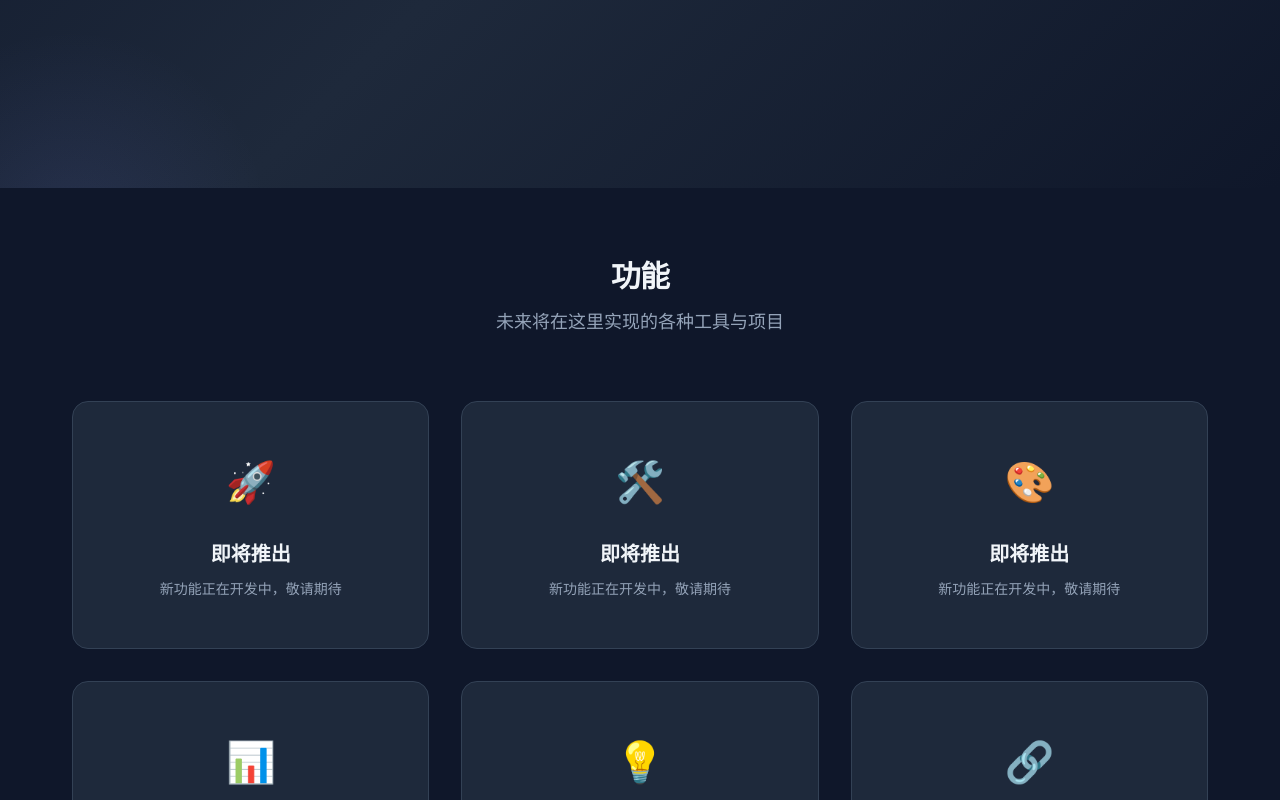
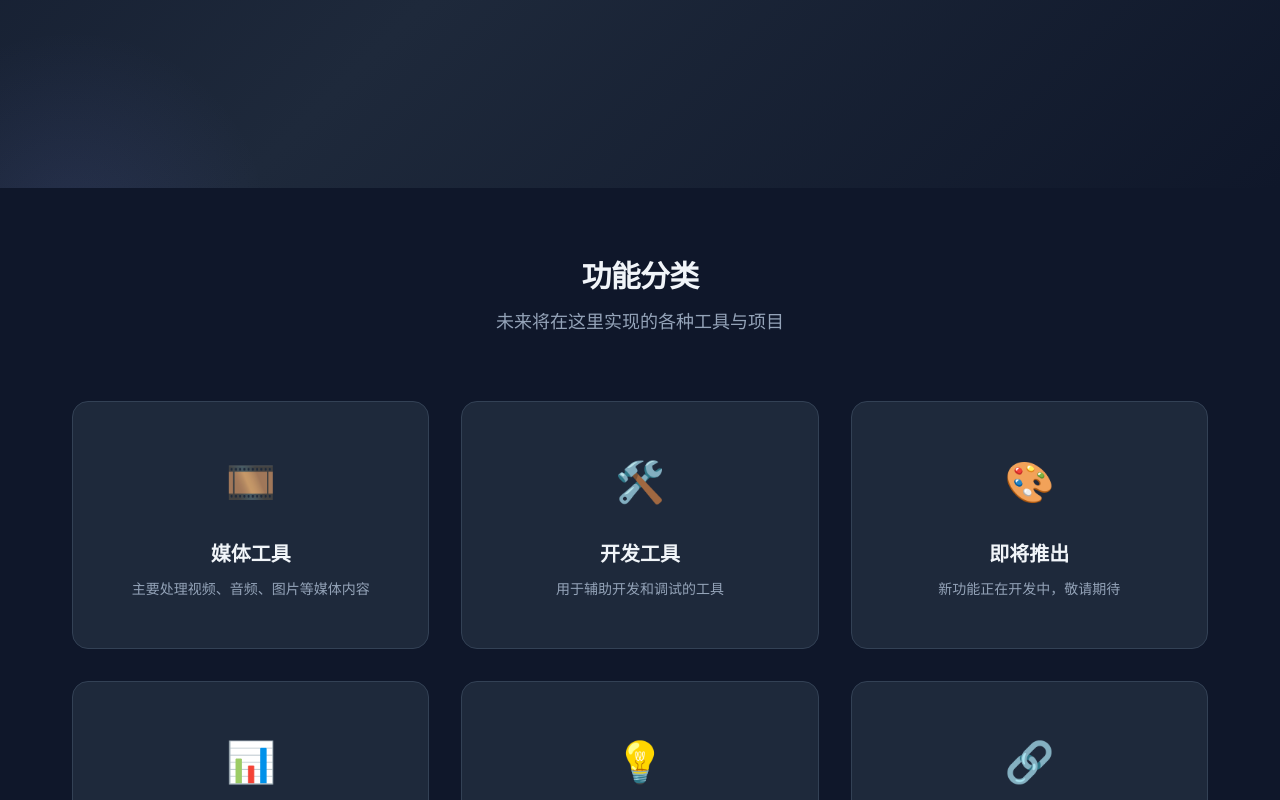
Before and after one commit to Tom-18c/Projects_MySpace, a plain HTML site: page index.html in a window 1280 px wide. Shown: the part 612-1412 px from the top of the page. Drawn offline with Linux system fonts and the light colour scheme.

Commit message:
20260824-外部访问测试

```diff
--- a/index.html
+++ b/index.html
@@ -39,18 +39,18 @@
   <!-- 功能展示区 -->
   <section id="features" class="features">
     <div class="container">
-      <h2 class="section-title">功能</h2>
+      <h2 class="section-title">功能分类</h2>
       <p class="section-subtitle">未来将在这里实现的各种工具与项目</p>
       <div class="features-grid">
         <div class="feature-card">
-          <div class="feature-icon">🚀</div>
-          <h3 class="feature-title">即将推出</h3>
-          <p class="feature-desc">新功能正在开发中，敬请期待</p>
+          <div class="feature-icon">🎞️</div>
+          <h3 class="feature-title">媒体工具</h3>
+          <p class="feature-desc">主要处理视频、音频、图片等媒体内容</p>
         </div>
         <div class="feature-card">
           <div class="feature-icon">🛠️</div>
-          <h3 class="feature-title">即将推出</h3>
-          <p class="feature-desc">新功能正在开发中，敬请期待</p>
+          <h3 class="feature-title">开发工具</h3>
+          <p class="feature-desc">用于辅助开发和调试的工具</p>
         </div>
         <div class="feature-card">
           <div class="feature-icon">🎨</div>
@@ -92,7 +92,7 @@
       <h2 class="section-title">联系我</h2>
       <p class="section-subtitle">欢迎交流与反馈</p>
       <div class="contact-links">
-        <a href="https://github.com/" class="contact-link" target="_blank" rel="noopener">
+        <a href="https://github.com/Tom-18c" class="contact-link" target="_blank" rel="noopener">
           <span class="contact-icon">GitHub</span>
         </a>
       </div>
```
Also changed, not shown: README.md.
